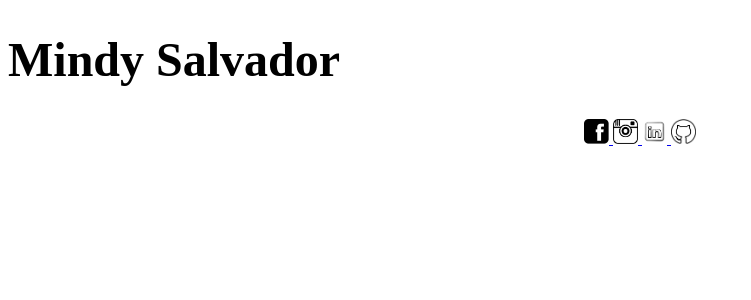
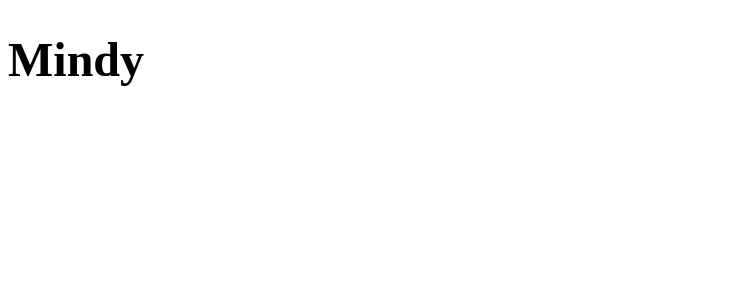
Before and after one commit to salvadormindy/salvadormindy.github.io, a Jekyll site: the page index.html, which Jekyll copies as it is, in a window 1280 px wide. Shown: the top 300 px of the page, without its empty margins (0-751 px from the left). Built offline with Jekyll 4.4.1, drawn with Linux system fonts in a browser that asks for light colours.

Commit message:
Update index.html

```diff
--- a/index.html
+++ b/index.html
@@ -18,21 +18,13 @@
 
   </head>
   <body>
-  <h1>Mindy Salvador</h1>
+  <h1>Mindy</h1>
 
 
 
 
-      <center><a href="https://www.facebook.com/salvadormindy">
-        <img src="facebook.jpg" alt="HTML tutorial" style="width:25px;border:0">
-        <img src="ig.jpg" alt="HTML tutorial" style="width:25px;border:0">
-        <img src="in.jpg" alt="HTML tutorial" style="width:25px;border:0">
-      <img src="gt.jpg" alt="HTML tutorial" style="width:25px;border:0">
-        </center></a>
 
 
 
-                                                                                                                    </center>
-
   </body>
   </html>
```
